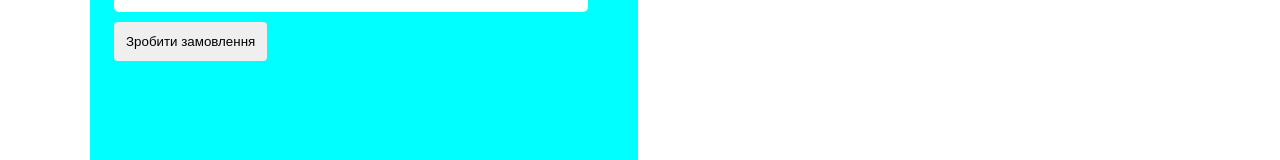
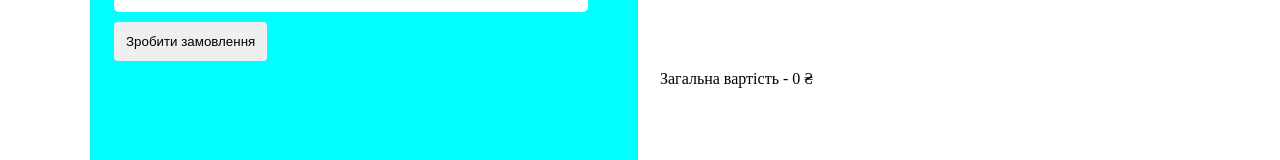
Before and after one commit to Parle648/ElifTech-Progect, a React (Create React App) app in the folder client/: page /order-page in a window 1280 px wide. Shown: the part 570-730 px from the top of the page. Built offline with nearby package versions, Linux system fonts and the light colour scheme; no server answers.

Commit message:
Create OrderAmount block

```diff
--- a/client/src/features/AddToOrderBtn/AddToOrderBtn.tsx
+++ b/client/src/features/AddToOrderBtn/AddToOrderBtn.tsx
@@ -2,7 +2,7 @@ import React from 'react';
 import './styles/addToOrder.css'
 import { useLocalStorage } from '../../shared/lib/hooks/useLocalStorage';
 
-const AddToOrderBtn = ({id}: {id: number}) => {
+const AddToOrderBtn = ({id, cost}: {id: number, cost: number}) => {
     const [ordered, setOrdered] = useLocalStorage([], 'ordered');
 
     let added = ordered.some((product: any) => product.id === id)
@@ -10,7 +10,7 @@ const AddToOrderBtn = ({id}: {id: number}) => {
     function addToOrdered(event: React.MouseEvent<HTMLButtonElement>) {
         if (!event.currentTarget.classList.contains('added')) {
             const arr = localStorage.ordered ? JSON.parse(localStorage.ordered) : []
-            arr.push({"id": id, "count": 1})
+            arr.push({"id": id, "count": 1, "cost": cost})
             event?.currentTarget.classList.add('added')
             setOrdered(arr);
         }
--- a/client/src/features/OrderedProductsList/OrderedProductsList.tsx
+++ b/client/src/features/OrderedProductsList/OrderedProductsList.tsx
@@ -11,6 +11,9 @@ export const orderListContext = createContext<{orderedProducts: any, setOrderedP
 const OrderedProductsList = () => {
     const [choosedProducts, stChoosedProducts] = useState([]);
     const [orderedProducts, setOrderedProducts] = useLocalStorage([] ,'ordered');
+
+    console.log(orderedProducts);
+
 
     useEffect(() => {
         if (localStorage.ordered) {
@@ -28,6 +31,7 @@ const OrderedProductsList = () => {
             orderedProducts: orderedProducts,
             setOrderedProducts: setOrderedProducts
             }}>
+            <div className='ordered-container'>
                 <div className='ordered-block'>
                     {choosedProducts && choosedProducts.map((product: any) => {
                         let count = 1;
@@ -51,6 +55,8 @@ const OrderedProductsList = () => {
                         }
                     })}
                 </div>
+                <span>Загальна вартiсть - {orderedProducts.reduce((amount: any, item: any) => amount + (item.cost * item.count), 0)} ₴ </span>
+            </div>
         </orderListContext.Provider>
     );
 };
--- a/client/src/features/OrderedProductsList/styles/orderedList.css
+++ b/client/src/features/OrderedProductsList/styles/orderedList.css
@@ -1,3 +1,8 @@
+.ordered-container {
+    display: flex;
+    flex-direction: column;
+}
+
 .ordered-block {
     width: 530px;
     height: 550px;
--- a/client/src/features/ProductCounter/ProductCounter.tsx
+++ b/client/src/features/ProductCounter/ProductCounter.tsx
@@ -10,13 +10,13 @@ const ProductCounter = ({count, id}: {count: number, id: number}) => {
             const result = prev.map((item: any) => {
                 if(event.target.innerText === '-') {
                     if (item.id === id) {
-                        return {id: id, ["count"]: item.count !== 1 ? item.count-- : 1}
+                        return {id: id, ["count"]: item.count !== 1 ? item.count-- : 1, ["cost"]: item.cost}
                     } else {
                         return item
                     }
                 } else {
                     if (item.id === id) {
-                        return {id: id, ["count"]: item.count++}
+                        return {id: id, ["count"]: item.count++, ["cost"]: item.cost}
                     } else {
                         return item
                     }
--- a/client/src/widgets/CatalogWidget/CatalogWidget.tsx
+++ b/client/src/widgets/CatalogWidget/CatalogWidget.tsx
@@ -51,7 +51,7 @@ const CatalogWidget = () => {
                                 img={item.photo}
                                 closeComponent
                                 preferBtn
-                                secondaryBlock={<AddToOrderBtn id={item.id}/>}
+                                secondaryBlock={<AddToOrderBtn id={item.id} cost={item.cost} />}
                             />
                         )
                     })}
```
Lines whose indentation alone changed are shown as unchanged.
